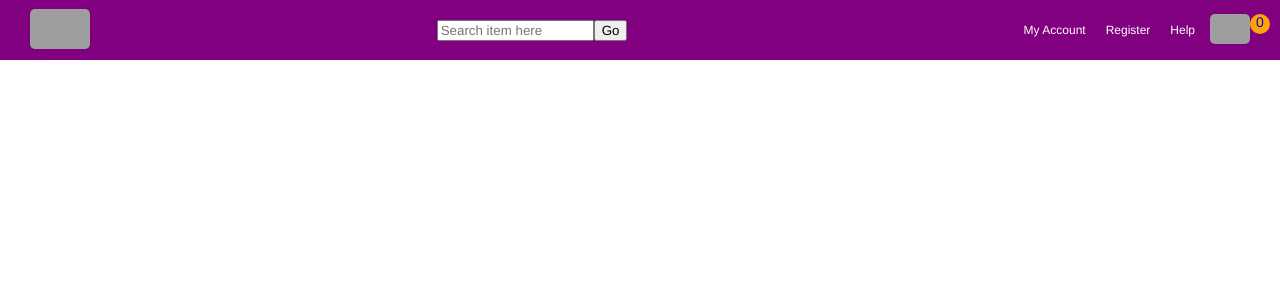
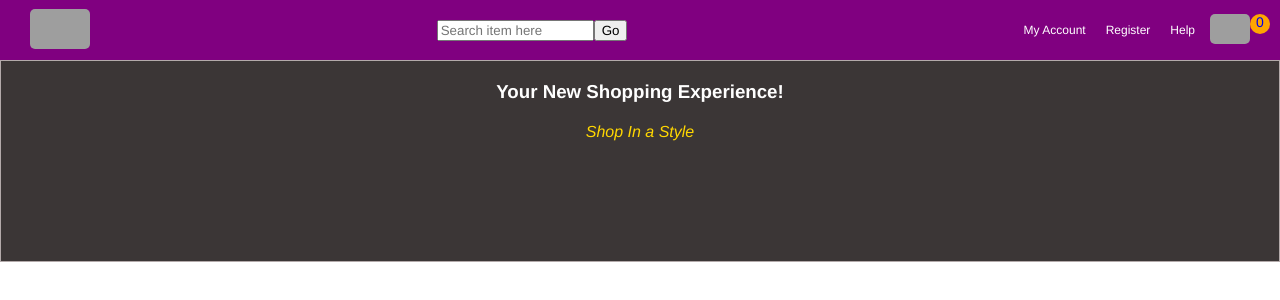
Before and after one commit to Tetka3/np-ecommerce, a React (Create React App) app: page / in a window 1280 px wide. Shown: the top 300 px of the page. Built offline with nearby package versions, Linux system fonts and the light colour scheme; grey boxes are pictures that could not be loaded.

Commit message:
first commit

```diff
--- a/src/pages/Home.jsx
+++ b/src/pages/Home.jsx
@@ -1,10 +1,12 @@
 import React from 'react'
 import Navbar from '../components/Navbar'
+import Hero from '../components/Hero'
 
 const Home = () => {
   return (
     <div className='home'>
       <Navbar />
+      <Hero />
     </div>
   )
 }
```
